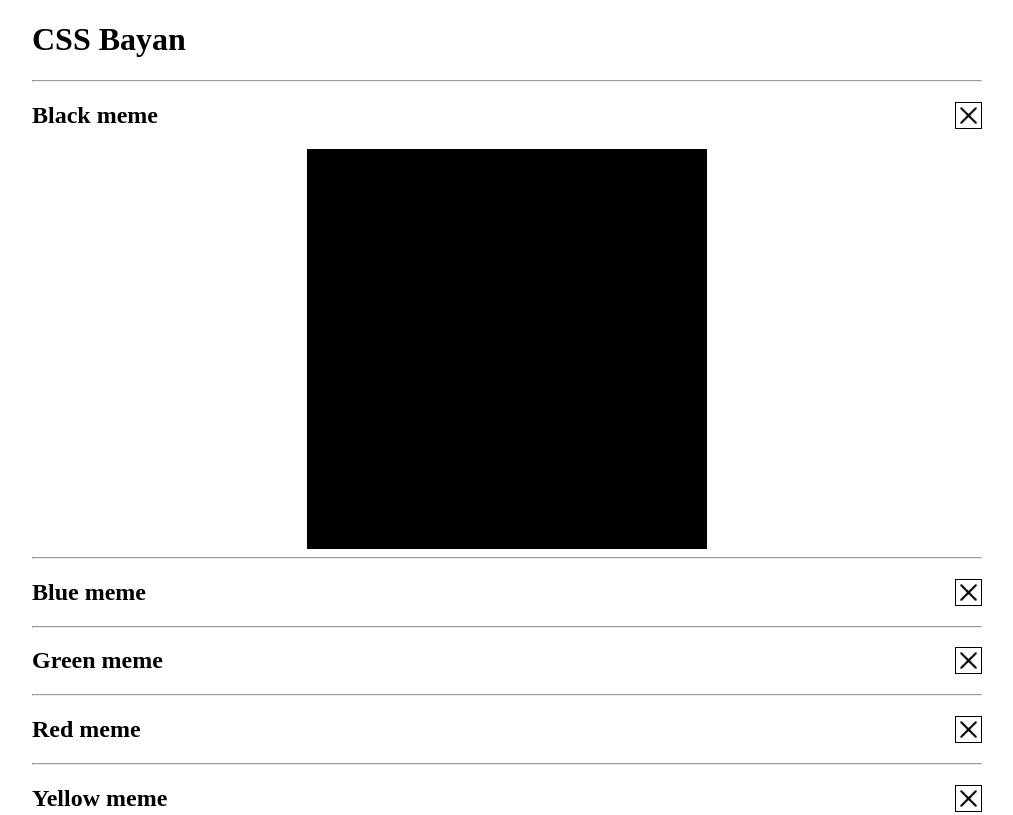
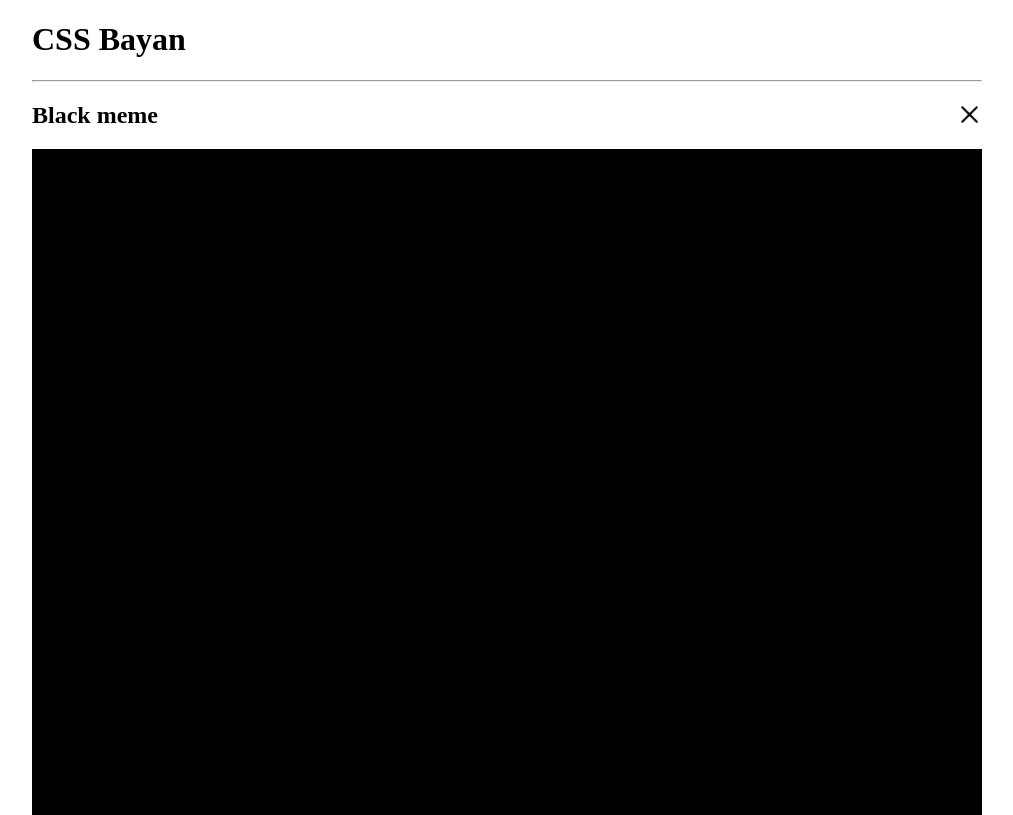
Before and after one commit to andrei-maslov/cssBayan, a plain HTML site: page cssBayan/index.html in a window 1280 px wide. Shown: the top 815 px of the page, without its empty margins (133-1146 px from the left). Drawn offline with Linux system fonts and the light colour scheme.

Commit message:
feat: Add expand\collapse meme animation (Sun, Mar 12, 2023 11:01:17 AM)

```diff
--- a/cssBayan/styles/style.css
+++ b/cssBayan/styles/style.css
@@ -29,25 +29,31 @@
   display: block;
   margin-left: auto;
   margin-right: auto;
+  width: 0%;
+  opacity: 0;
+  height: auto;
+  transition: width .5s, opacity .7s;
 }
 
 .radio-button {
     display: none;
 }
 
-.radio-button:checked + label .meme-content {
-    display: block;
+.radio-button:checked + label .meme-state-icon {
+    transform: rotate(0);
+    transition: transform .5s;
 }
 
+.radio-button:checked + label .meme-img {
+    width: 100%;
+    opacity: 1;
+    transition: width .5s, opacity .3s;
+}
 
 .meme-header {
   display: flex;
   align-items: flex-start;
   justify-content: space-between;
-}
-
-.meme-content {
-    display: none;
 }
 
 .meme-state-icon {
@@ -69,11 +75,11 @@
     right: 10px;
     width: 25px;
     height: 25px;
+    transform: rotate(45deg);
+    transition: transform .5s;
     background-size: contain;
     background-repeat: no-repeat;
-    /* background-color: darkgreen; */
     background-image: url("../img/cross.png");
-    border: 1px black solid;
 }
 
 @media (hover:hover) {
@@ -81,8 +87,15 @@
         display: none;
     }
 
-    .radio-button:hover + label .meme-content {
-        display: block;
+    .radio-button:hover + label .meme-state-icon {
+        transform: rotate(0);
+        transition: transform .5s;
+    }
+
+    .radio-button:hover + label .meme-img {
+        width: 100%;
+        opacity: 1;
+        transition: width .5s, opacity .3s;
     }
 
     .accordion:hover .meme-state-icon {
```
